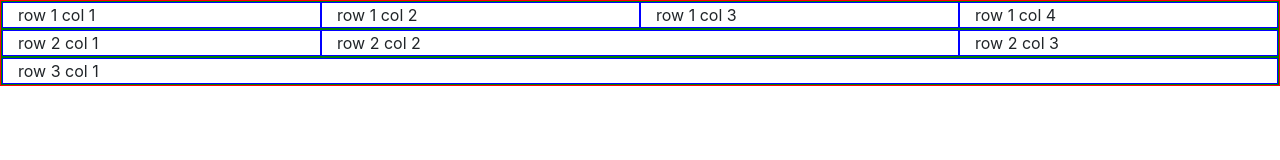
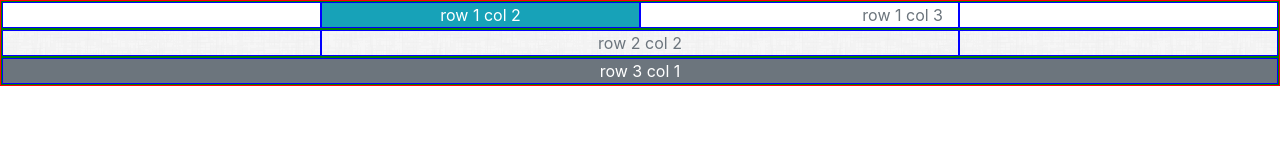
Before and after one commit to aritse/my-site, a plain HTML site: page index.html in a window 1280 px wide. Drawn offline with nearby package versions, Linux system fonts and the light colour scheme.

Commit message:
styled background and text alignment

```diff
--- a/assets/css/style.css
+++ b/assets/css/style.css
@@ -9,3 +9,15 @@
 .my-col {
   border: 1px solid blue;
 }
+
+#body {
+  background-image: url(../images/bg.png);
+}
+
+/* Media Queries */
+/* Rules when width <= 768px */
+@media screen and (max-width: 768px) {
+  #nav {
+    text-align: center !important;
+  }
+}
--- a/index.html
+++ b/index.html
@@ -15,33 +15,19 @@
 
     <div class="my-container container-fluid">
         <div class="my-row row">
-            <div class="my-col col-md-1 col-lg-2 col-xl-3">
-                row 1 col 1
-            </div>
-            <div class="my-col col-md-5 col-lg-4 col-xl-3">
-                row 1 col 2
-            </div>
-            <div class="my-col col-md-5 col-lg-4 col-xl-3">
-                row 1 col 3
-            </div>
-            <div class="my-col col-md-1 col-lg-2 col-xl-3">
-                row 1 col 4
-            </div>
+            <div class="my-col col-md-1 col-lg-2 col-xl-3"></div>
+            <div class="my-col col-md-5 col-lg-4 col-xl-3 bg-info text-white text-center">row 1 col 2</div>
+            <div class="my-col col-md-5 col-lg-4 col-xl-3 text-secondary text-right" id="nav">row 1 col 3</div>
+            <div class="my-col col-md-1 col-lg-2 col-xl-3"></div>
+        </div>
+        <div class="my-row row" id="body">
+            <div class="my-col col-md-1 col-lg-2 col-xl-3"></div>
+            <div class="my-col col-md-10 col-lg-8 col-xl-6 text-secondary text-center">row 2 col 2</div>
+            <div class="my-col col-md-1 col-lg-2 col-xl-3"></div>
         </div>
         <div class="my-row row">
-            <div class="my-col col-md-1 col-lg-2 col-xl-3">
-                row 2 col 1
-            </div>
-            <div class="my-col col-md-10 col-lg-8 col-xl-6">
-                row 2 col 2
-            </div>
-            <div class="my-col col-md-1 col-lg-2 col-xl-3">
-                row 2 col 3
-            </div>
-        </div>
-        <div class="my-row row">
-            <div class="my-col col-md-12 col-lg-12 col-xl-12">
-                row 3 col 1
+            <div class="my-col col-md-12 col-lg-12 col-xl-12 bg-secondary text-white text-center">
+                <footer>row 3 col 1</footer>
             </div>
         </div>
     </div>
```
Also changed, not shown: assets/images/bg.png (added).
